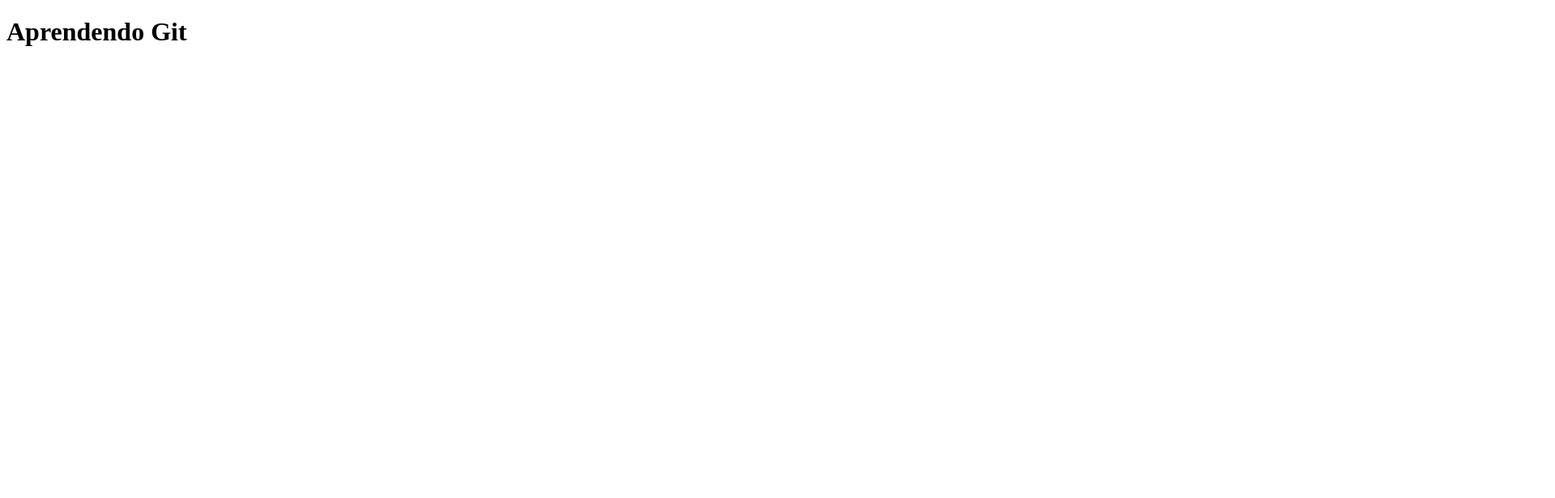
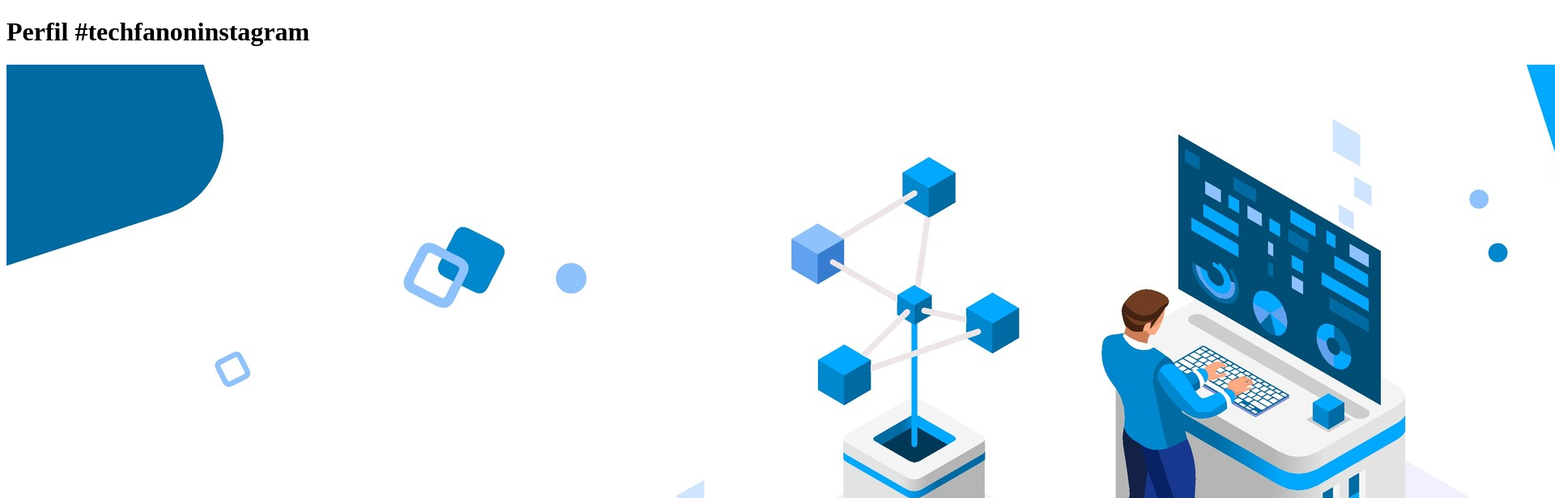
Before and after one commit to Bruno-Da-Cunha/Praticando_Git, a plain HTML site: page index.html in a window 1280 px wide. Shown: the top 616 px of the page at 81% size, 1920 px wide, since content can reach past the window. Drawn offline with Linux system fonts and the light colour scheme.

Commit message:
Segundo commit com imagem

```diff
--- a/index.html
+++ b/index.html
@@ -1,10 +1,11 @@
 <!DOCTYPE html>
 <html lang="pt-br">
 <head>
-<title>Sobre Git</title>
+<title>Fanpage de Tecnologia</title>
 <meta charset="utf-8">
 </head>
 <body>
-<h1>Aprendendo Git</h1>
+<h1>Perfil #techfanoninstagram</h1>
+<img src="imagens/Tecnologia.jpeg" />
 </body>
 </html>
```
Also changed, not shown: imagens/Tecnologia.jpeg (added).
